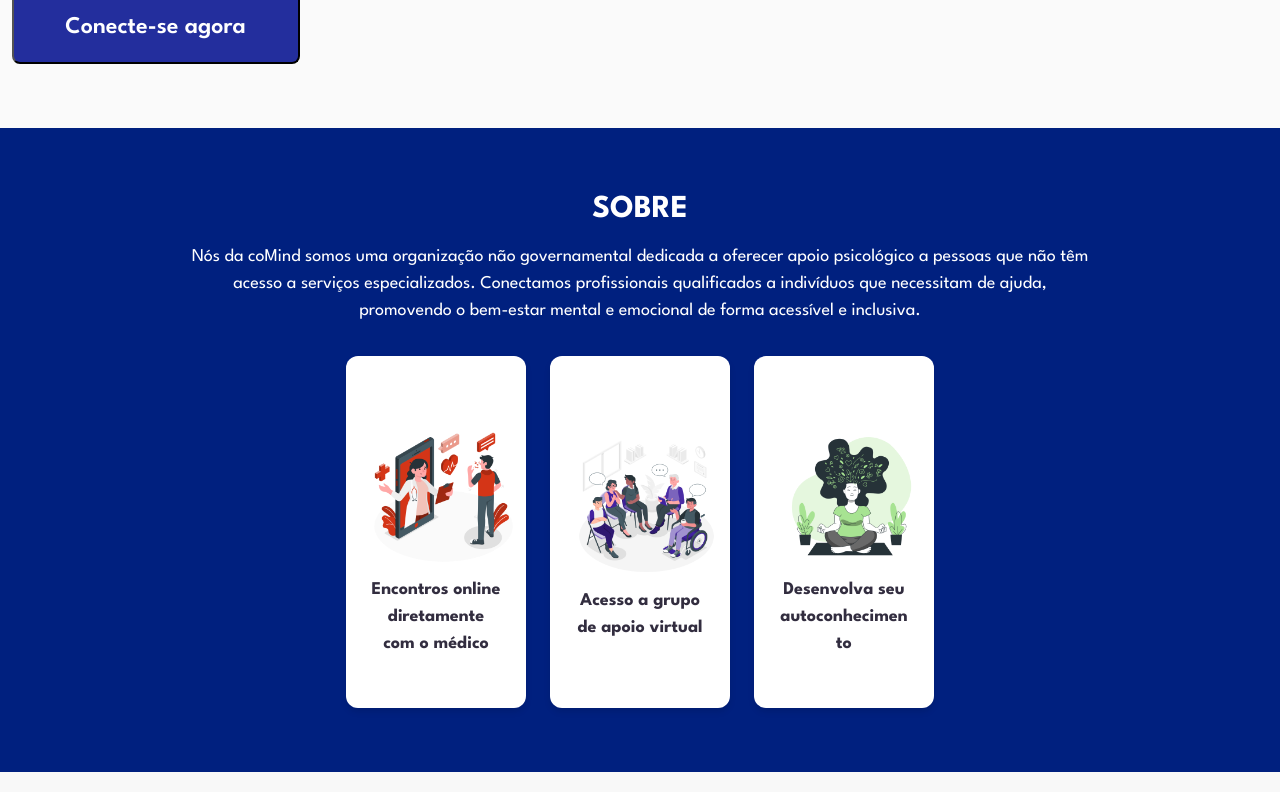
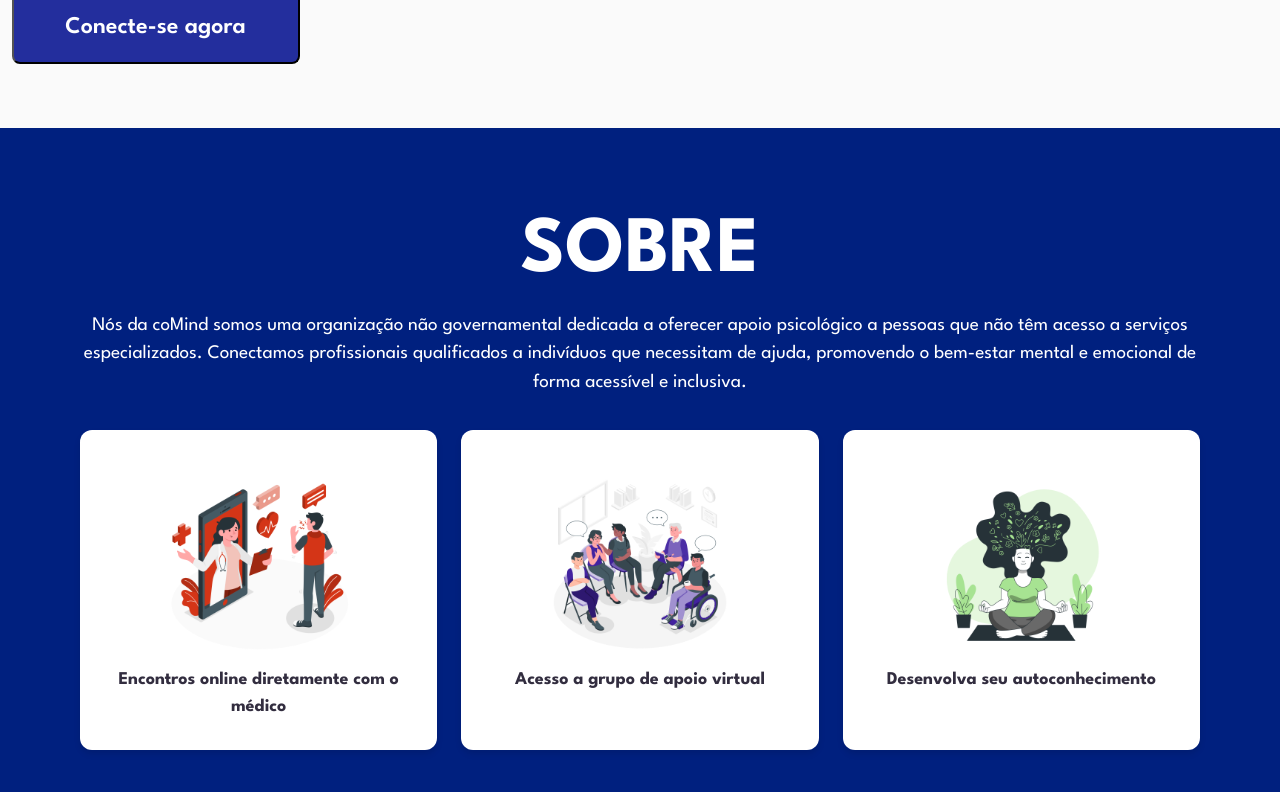
Before and after one commit to ingrydf12/coMind-Front, a React (Vite) app: page / in a window 1280 px wide. Shown: the part 848-1640 px from the top of the page. Built offline with nearby package versions, Linux system fonts and the light colour scheme.

Commit message:
fix: component sobre

```diff
--- a/src/components/Sobre/Sobre.jsx
+++ b/src/components/Sobre/Sobre.jsx
@@ -8,21 +8,19 @@ const Sobre = () => {
                 <p>Nós da coMind somos uma organização não governamental dedicada a oferecer apoio psicológico a pessoas que não têm acesso a serviços especializados. Conectamos profissionais qualificados a indivíduos que necessitam de ajuda, promovendo o bem-estar mental e emocional de forma acessível e inclusiva.</p>
 
                 <div className="card-container">
-    <div className="card1">
+                    <div className="card-sobre">
                         <img src="src/assets/carrosel1.png" alt="carrosel1.png" />
                         <h2>Encontros online diretamente com o médico</h2>
 
                     </div>
-    <div className="card2">
+                    <div className="card-sobre">
                         <img src="src/assets/carrosel2.png" alt="carrosel2.png" />
                         <h3>Acesso a grupo de apoio virtual</h3>
 
                     </div>
-    <div className="card3">
+                    <div className="card-sobre">
                         <img src="src/assets/carrosel3.png" alt="carrosel3.png" />
                         <h4>Desenvolva seu autoconhecimento</h4>
-
-
                     </div>
 
                 </div>
--- a/src/styles/Sobre.css
+++ b/src/styles/Sobre.css
@@ -8,38 +8,29 @@
   background-color: #00207F;
   color: white;
   text-align: center;
-    padding: 4rem 2rem;
-  }
-
-  .Sobre-text {
-    max-width: 900px;
-    margin: 0 auto;
+  padding: 5rem;
 }
 
 .Sobre-text h1 {
-    font-size: 2rem;
+  font-size: 5rem;
   font-weight: bold;
   margin-bottom: 1rem;
 }
 
 .Sobre-text p {
-    font-size: 1.125rem;
-    margin-bottom: 2rem;
+  font-size: 1.2rem;
 }
 
-
-  /* Contêiner para alinhar os cards lado a lado */
 .card-container {
   display: flex;
   justify-content: center;
-  align-items: stretch; /* Faz os cards terem a mesma altura */
-  flex-wrap: wrap; /* Permite que quebrem linha em telas menores */
-  gap: 1.5rem; /* Espaçamento entre os cards */
+  align-items: stretch;
+  flex-wrap: wrap;
+  gap: 1.5rem;
   margin-top: 2rem;
 }
 
-/* Ajustes nos cards */
-.card1, .card2, .card3 {
+.card-sobre {
   background-color: white;
   color: #322D3F;
   padding: 1.5rem;
@@ -49,32 +40,33 @@
   display: flex;
   flex-direction: column;
   align-items: center;
-  max-width: 300px;
-  min-height: 320px; /* Garante que os cards tenham altura uniforme */
+  min-height: 320px;
   justify-content: space-between;
-  flex: 1; /* Distribui os cards igualmente */
+  flex: 1;
   transition: transform 0.4s cubic-bezier(0.34, 1.56, 0.64, 1);
 }
 
-/* Efeito de balão enchendo ao passar o mouse */
-.card1:hover, .card2:hover, .card3:hover {
-  transform: scale(1.1); /* Aumenta o tamanho */
-  box-shadow: 0 8px 16px rgba(0, 0, 0, 0.2); /* Adiciona um leve destaque */
+.card-sobre:hover{
+  transform: scale(1.05);
+  box-shadow: 0 8px 16px rgba(0, 0, 0, 0.2);
 }
 
-/* Ajuste do tamanho das imagens */
-.card1 img, .card2 img, .card3 img {
-  width: 110%; /* Faz a imagem se adaptar */
-  max-width: 265px; /* Limita o tamanho */
+.card-sobre img{
+  width: 60%;
   height: auto;
-  margin-top: 1rem; /* Espaçamento entre texto e imagem */
+  margin-top: 1rem;
 }
 
-/* Ajuste do texto dentro dos cards */
-.card1 h2, .card2 h3, .card3 h4 {
+.card-sobre h2, .card-sobre h3, .card-sobre h4 {
   font-size: 1.125rem;
   font-weight: bold;
-  min-height: 60px; /* Garante que o texto não desapareça */
+  min-height: 60px;
   word-wrap: break-word;
   text-align: center;
 }
+
+@media only screen and (max-width: 600px){
+  .card-container{
+    flex-direction: column;
+  }
+}
```
Lines whose indentation alone changed are shown as unchanged.
